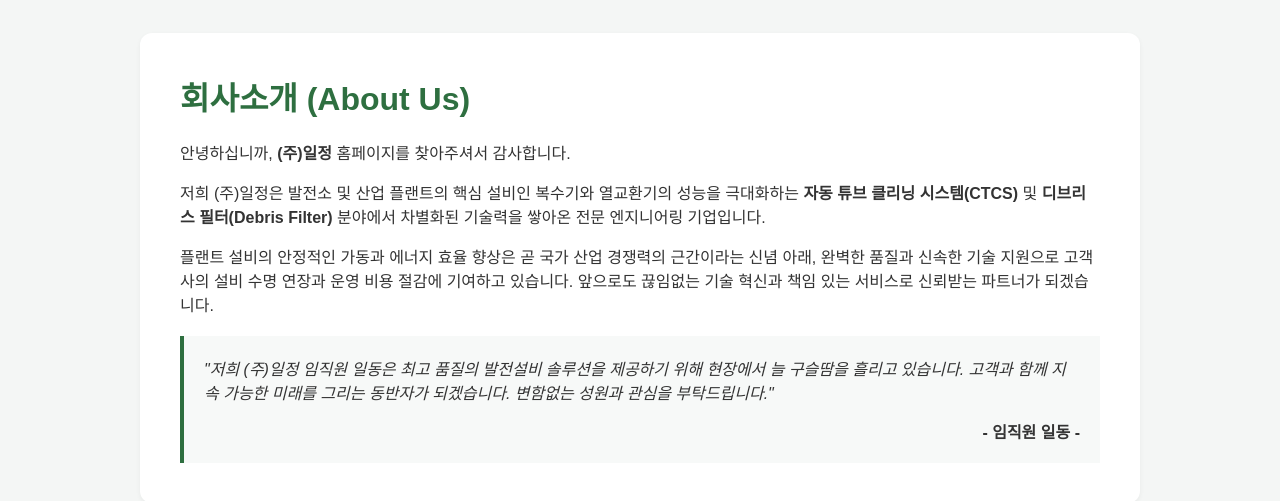
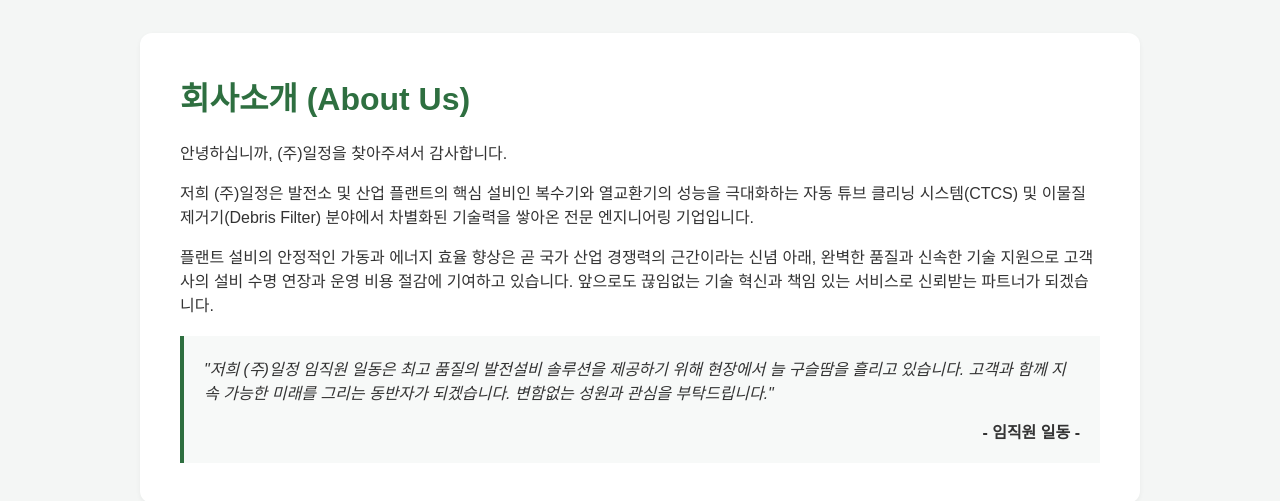
Before and after one commit to ysmae85/company-website, a plain HTML site: page about.html in a window 1280 px wide. Shown: the part 75-576 px from the top of the page. Drawn offline with Linux system fonts and the light colour scheme.

Commit message:
Update about.html

```diff
--- a/about.html
+++ b/about.html
@@ -42,8 +42,8 @@
             <h1>회사소개 (About Us)</h1>
 
             <div class="company-intro">
-                <p>안녕하십니까, <strong>(주)일정</strong> 홈페이지를 찾아주셔서 감사합니다.</p>
-                <p>저희 (주)일정은 발전소 및 산업 플랜트의 핵심 설비인 복수기와 열교환기의 성능을 극대화하는 <strong>자동 튜브 클리닝 시스템(CTCS)</strong> 및 <strong>디브리스 필터(Debris Filter)</strong> 분야에서 차별화된 기술력을 쌓아온 전문 엔지니어링 기업입니다.</p>
+                <p>안녕하십니까, (주)일정을 찾아주셔서 감사합니다.</p>
+                <p>저희 (주)일정은 발전소 및 산업 플랜트의 핵심 설비인 복수기와 열교환기의 성능을 극대화하는 자동 튜브 클리닝 시스템(CTCS) 및 이물질 제거기(Debris Filter) 분야에서 차별화된 기술력을 쌓아온 전문 엔지니어링 기업입니다.</p>
                 <p>플랜트 설비의 안정적인 가동과 에너지 효율 향상은 곧 국가 산업 경쟁력의 근간이라는 신념 아래, 완벽한 품질과 신속한 기술 지원으로 고객사의 설비 수명 연장과 운영 비용 절감에 기여하고 있습니다. 앞으로도 끊임없는 기술 혁신과 책임 있는 서비스로 신뢰받는 파트너가 되겠습니다.</p>
             </div>
 
```
